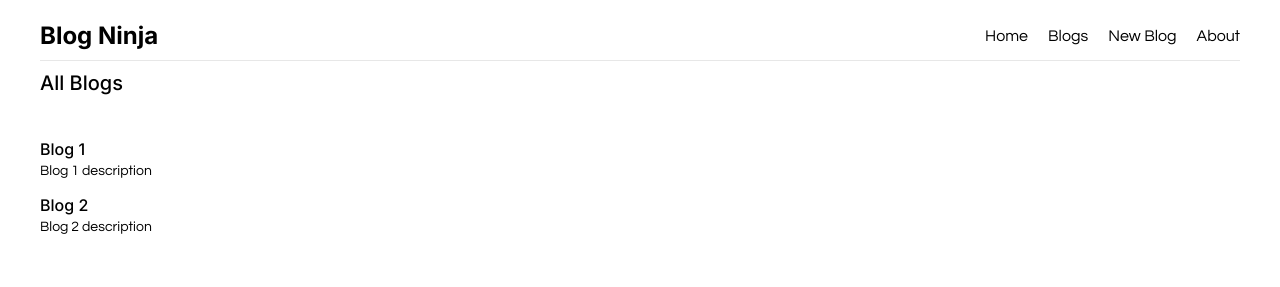
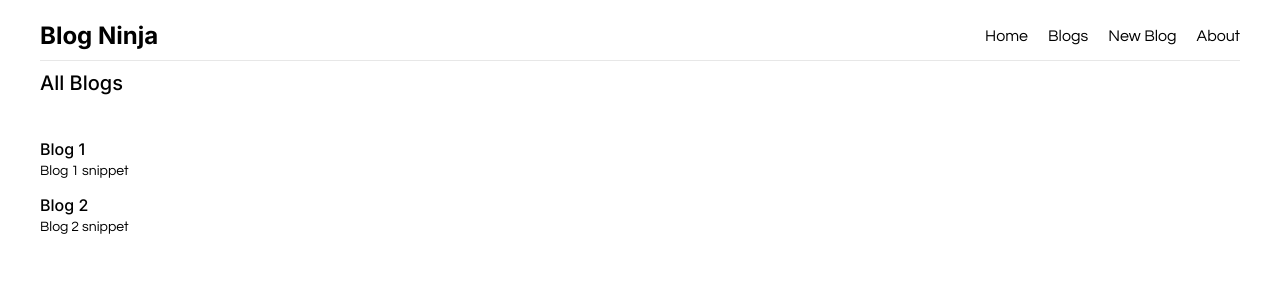
Before and after one commit to riyoneri/blog-ninja--fullstack, a Next.js app in the folder front-end/: page /blogs in a window 1280 px wide. Shown: the top 287 px of the page. Built offline with nearby package versions, Linux system fonts and the light colour scheme.

Commit message:
refactor: change structure of Blog entity [frontend]

```diff
--- a/front-end/app/blogs/page.tsx
+++ b/front-end/app/blogs/page.tsx
@@ -4,19 +4,22 @@ import Title from "@/components/title";
 export interface Blog {
   _id: string;
   title: string;
-  description: string;
+  snippet: string;
+  body: string;
 }
 
 const Blogs: Blog[] = [
   {
     _id: "1",
     title: "Blog 1",
-    description: "Blog 1 description",
+    snippet: "Blog 1 snippet",
+    body: "Blog 1 body",
   },
   {
     _id: "2",
     title: "Blog 2",
-    description: "Blog 2 description",
+    snippet: "Blog 2 snippet",
+    body: "Blog 2 body",
   },
 ];
 
--- a/front-end/components/blogs/blog-list-item.tsx
+++ b/front-end/components/blogs/blog-list-item.tsx
@@ -8,18 +8,19 @@ const inter = Inter({ subsets: ["latin"], weight: ["500"] });
 interface BlogListItemProperties {
   _id: string;
   title: string;
-  description: string;
+  snippet: string;
+  body: string;
 }
 
 export default function BlogListItem({
   _id,
   title,
-  description,
+  snippet,
 }: BlogListItemProperties) {
   return (
     <Link href={`/blogs/${_id}`}>
       <h3 className={classNames(inter.className, "font-semibold")}>{title}</h3>
-      <p className="text-sm">{description}</p>
+      <p className="text-sm">{snippet}</p>
     </Link>
   );
 }
```
